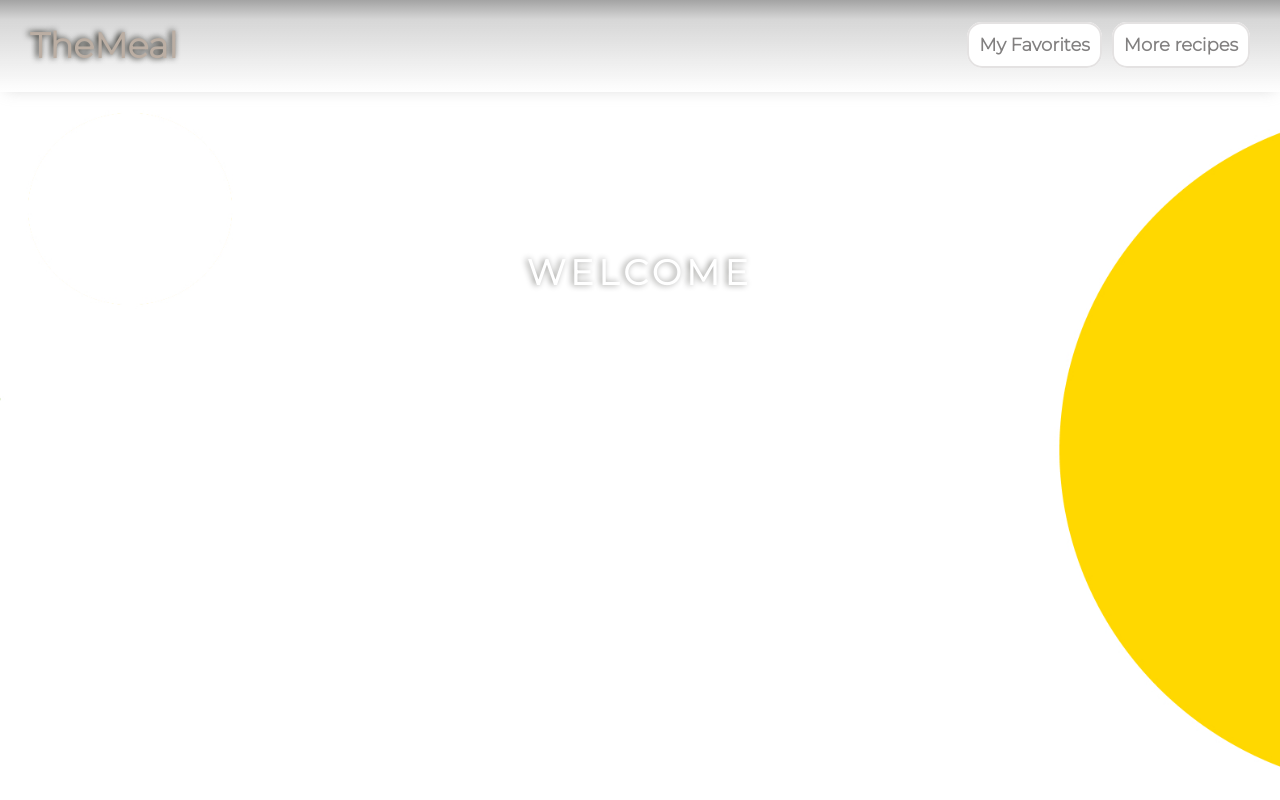
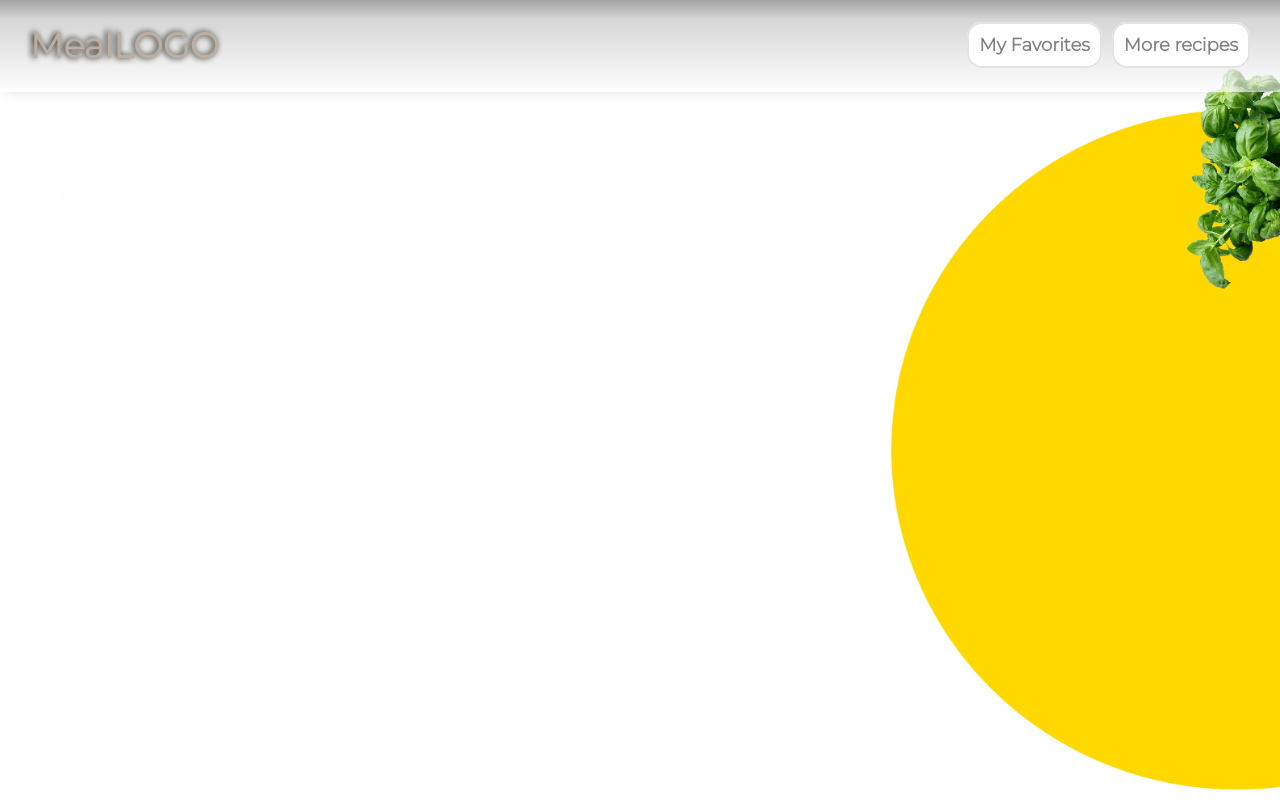
Before and after one commit to SaKarolina/recipes-react, a React (Create React App) app: page / in a window 1280 px wide. Built offline with nearby package versions, Linux system fonts and the light colour scheme.

Commit message:
small fixes

```diff
--- a/src/App.jsx
+++ b/src/App.jsx
@@ -79,7 +79,7 @@ function App() {
         <Header></Header>
 
         <Routes>
-          <Route path='/' element={<div className="first-page">Welcome</div>}></Route>
+          <Route path='/recipes-react' element={<div className="first-page">Welcome</div>}></Route>
           <Route path="/favorites" element={<FavoriteList search={search}></FavoriteList>}></Route>
           <Route path="/search" element={<Search search={search} findData={findData} handleSearch={handleSearch} results={results} errorMsg={errorMsg} addFavorite={addFavorite}></Search>}></Route>
         </Routes>
--- a/src/Routes/FavoriteList.jsx
+++ b/src/Routes/FavoriteList.jsx
@@ -27,7 +27,7 @@ export default function FavoriteList({ search }) {
           <div key={search.idMeal}>
             <div className="card">
               <div className="poster-wrapper">
-                <span className="heart" onClick={() => deleteFavorite(search.idMeal)}>&#10084;</span>
+                <span className="heart" onClick={() => deleteFavorite(search.idMeal)} style={{color: "red"}}>&#10084;</span>
                 <img className="poster-img" alt={search.strMeal} src={`${search.strMealThumb}`}/>
               </div>
 
--- a/src/Routes/Header.jsx
+++ b/src/Routes/Header.jsx
@@ -7,7 +7,7 @@ export default function Header () {
             <div className="header-container">
                 <div className="content">
                     <div>
-                        <Link className="logo" to='/search'>TheMeal</Link>
+                        <Link className="logo" to='/search'>MealLOGO</Link>
                     </div>
                     <ul className="links">
                         <li>
--- a/src/style.scss
+++ b/src/style.scss
@@ -18,7 +18,7 @@ body {
     font-family: 'Montserrat', sans-serif;
     background-image: url(./Img/background.jpg);
     background-size: cover;
-    background-position: center;
+    background-position: right;
     background-attachment: fixed;
     background-repeat: no-repeat;
 }
@@ -40,11 +40,14 @@ li {
         margin-top: 20vh;
         color: #fff;
         text-shadow: -2px 0px 6px #0a0a0477;
-        font-size: 35px;
+        font-size: 3rem;
         line-height: 1.2em;
         font-weight: 900;
         letter-spacing: 5px;
         text-transform: uppercase;
+        @media(max-width: "450px") {
+            font-size: 2rem;
+        }
     }
     .header-container {
         width: 100vw;
@@ -65,6 +68,9 @@ li {
             justify-content: space-between;
             align-items: center;
             padding: 25px 30px;
+            @media(max-width: "450px") {
+                flex-direction: column;
+            }
             .logo {
                 color: #ffffff;
                 text-shadow: -2px 0px 6px #0a0a04;
@@ -80,6 +86,10 @@ li {
                 @media(max-width: "502px") {
                     justify-content: flex-end;
                     gap: 40px;
+                }
+                @media(max-width: "450px") {
+                    flex-direction: column;
+                    margin-top: 2rem;
                 }
                 .button {
                     font-size: 18px;
@@ -126,9 +136,12 @@ li {
             align-items: center;
             justify-content: center;
             gap: 10px;
+            @media(max-width: "450px") {
+                flex-direction: column;
+            }
             input[type="search"] {
                 font-family: 'Montserrat', sans-serif;
-                background-color: #ffffff7d;
+                background-color: #ffffffd3;
                 border: 1px inset #e9e8e8;
                 border-radius: 15px;
                 width: 50vw;
@@ -141,6 +154,9 @@ li {
                 color: #828080;
                 letter-spacing: 1px;
                 outline: none;
+                @media(max-width: "450px") {
+                    width: 80vw;
+                }
             }
             .btn {
                 padding: 10px;
@@ -180,16 +196,27 @@ li {
             .heart {
                 position: absolute;
                 top: 1vh;
-                right: 1vw;
+                right: 2vw;
                 font-size: 36px;
                 color: #fff;
                 cursor: pointer;
+                @media(min-width: "1234px") {
+                    font-size: 30px;
+                    right: 1vw;
+                }
+                @media(max-width: "450px") {
+                    font-size: 25px;
+                    right: 3vw;
+                }
+            }
+            .heart:active {
+                color: red;
             }
             .poster-wrapper {
                 display: flex;
                 align-items: center;
                 justify-content: center;
-                width: 100%;
+                width: 101%;
                 border-top-left-radius: 15px;
                 border-top-right-radius: 15px;
                 background-color: #fdbf23;
@@ -234,6 +261,9 @@ li {
                         font-size: 30px;
                         line-height: 1.2em;
                         font-weight: 900;
+                        @media(max-width: "450px") {
+                            font-size: 20px;
+                        }
                     }
                 }
                 .info-table {
```
